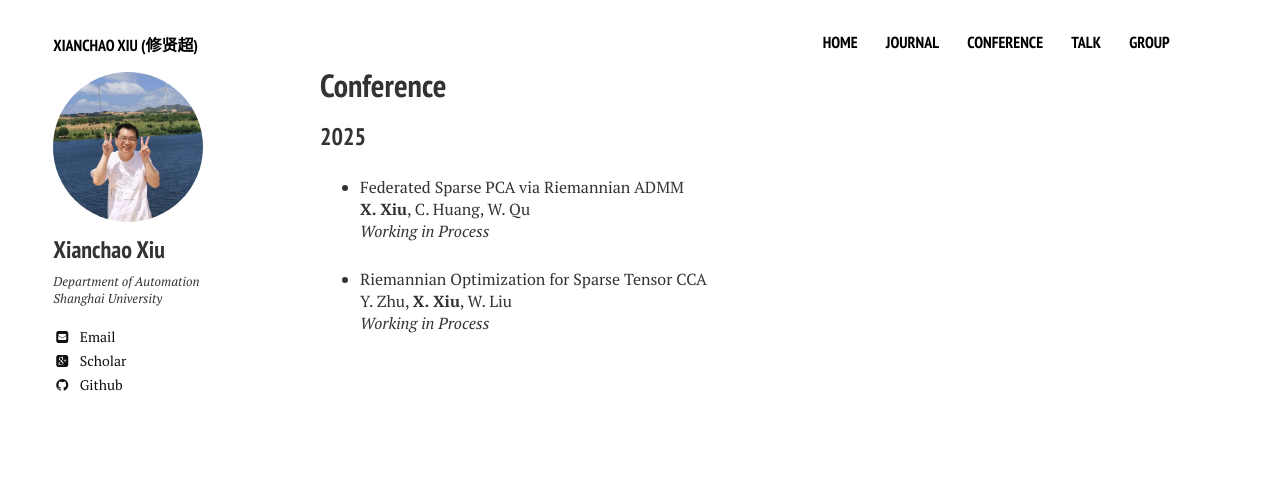
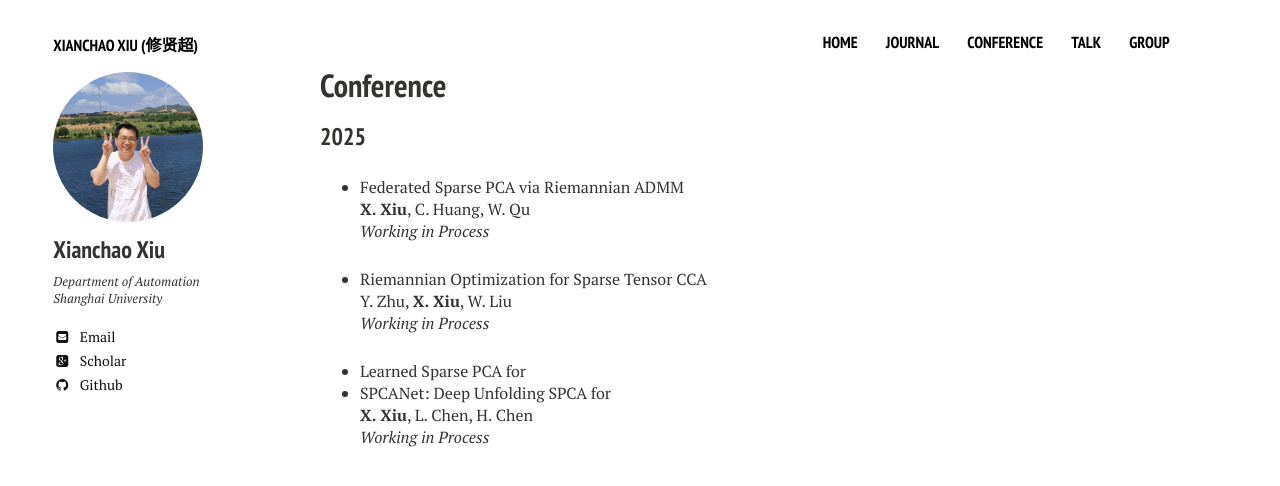
Before and after one commit to xianchaoxiu/xianchaoxiu.github.io, a Jekyll site: the page built from conference/index.md, in a window 1280 px wide. Shown: the top 486 px of the page. Built offline with Jekyll 4.4.1, drawn with Linux system fonts in a browser that asks for light colours; nearby versions of some CDN libraries.

Commit message:
Update index.md

```diff
--- a/conference/index.md
+++ b/conference/index.md
@@ -23,3 +23,8 @@ share: false
 * Riemannian Optimization for Sparse Tensor CCA <br>
 Y. Zhu, <b>X. Xiu</b>, W. Liu <br>
 <i>Working in Process</i><br>
+
+* Learned Sparse PCA for
+* SPCANet: Deep Unfolding SPCA for  <br>
+<b>X. Xiu</b>, L. Chen, H. Chen <br>
+<i>Working in Process</i><br>
```
